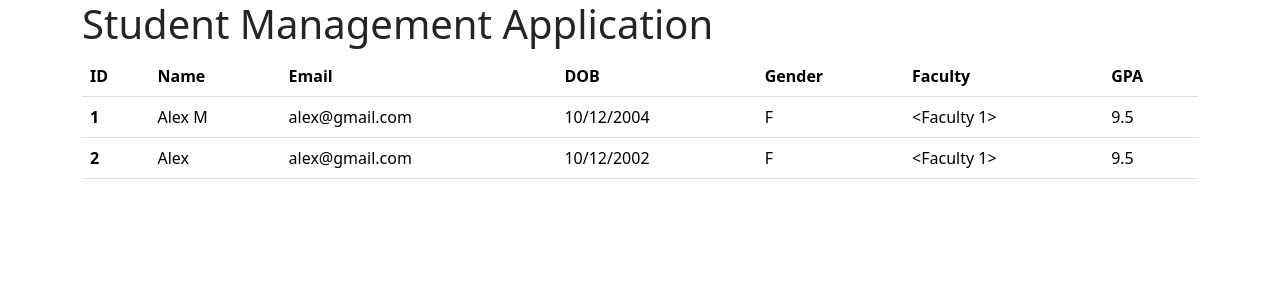
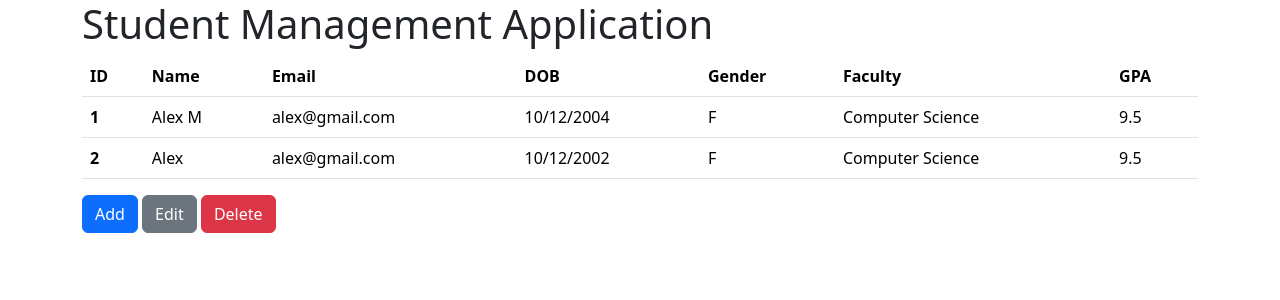
Before and after one commit to nhim-uit/Student-management-app, a Flask app: page / in a window 1280 px wide. Shown: the top 300 px of the page. Run offline with Flask 3, Linux system fonts and the light colour scheme; some libraries are stand-ins or nearby versions.

Commit message:
feat: added add/edit/delete buttons

```diff
--- a/Templates/index.html
+++ b/Templates/index.html
@@ -22,11 +22,15 @@
             <td>{{ student.email }}</td>
             <td>{{ student.dob }}</td>
             <td>{{ student.gender }}</td>
-            <td>{{ student.faculty }}</td>
+            <td>{{ student.faculty.name }}</td>
             <td>{{ student.gpa }}</td>
         </tr>
         {% endfor %}
         </tbody>
     </table>
+    <a class="btn btn-primary" href="{{ url_for('add_student') }}">Add</a>
+    <a class="btn btn-secondary" href="{{ url_for('edit_student', id=1) }}" >Edit</a>
+    <a class="btn btn-danger" href="{{ url_for('delete_student') }}">Delete</a>
+
 </div>
 {% endblock %}
```
